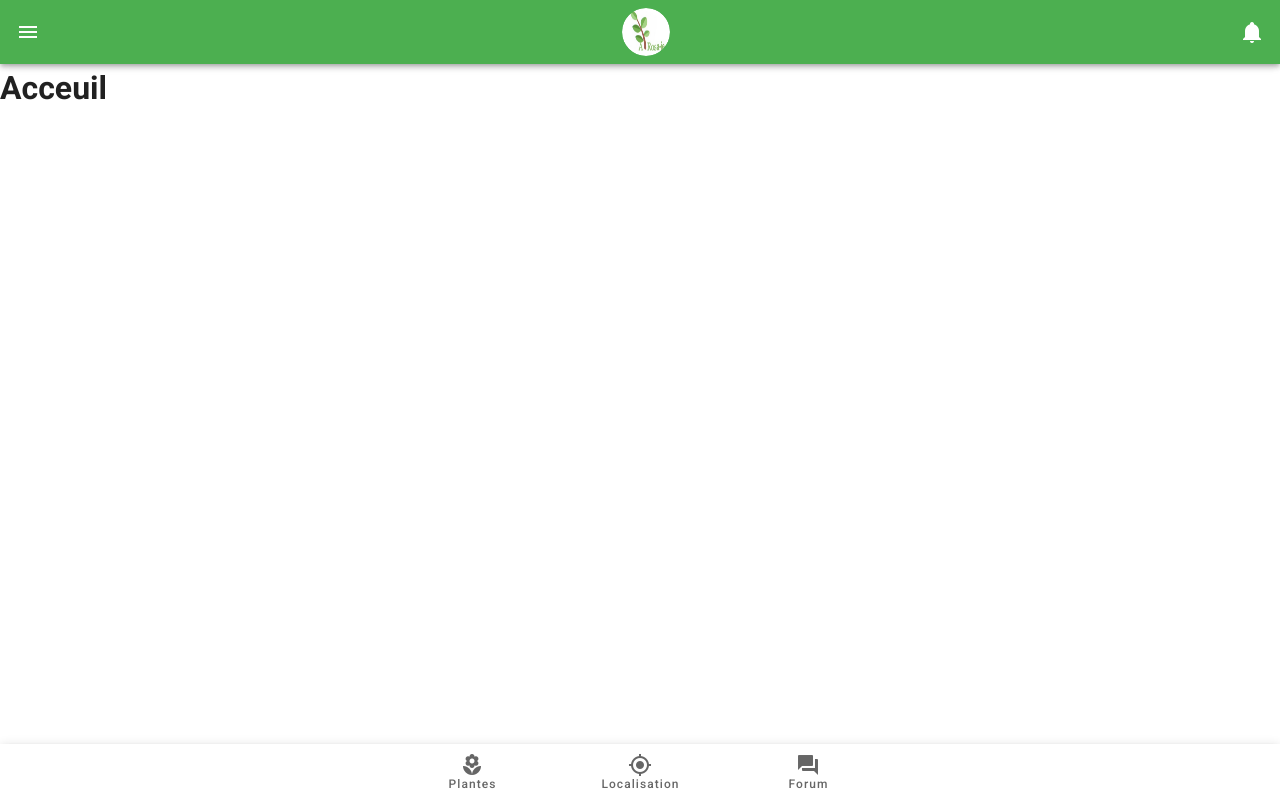
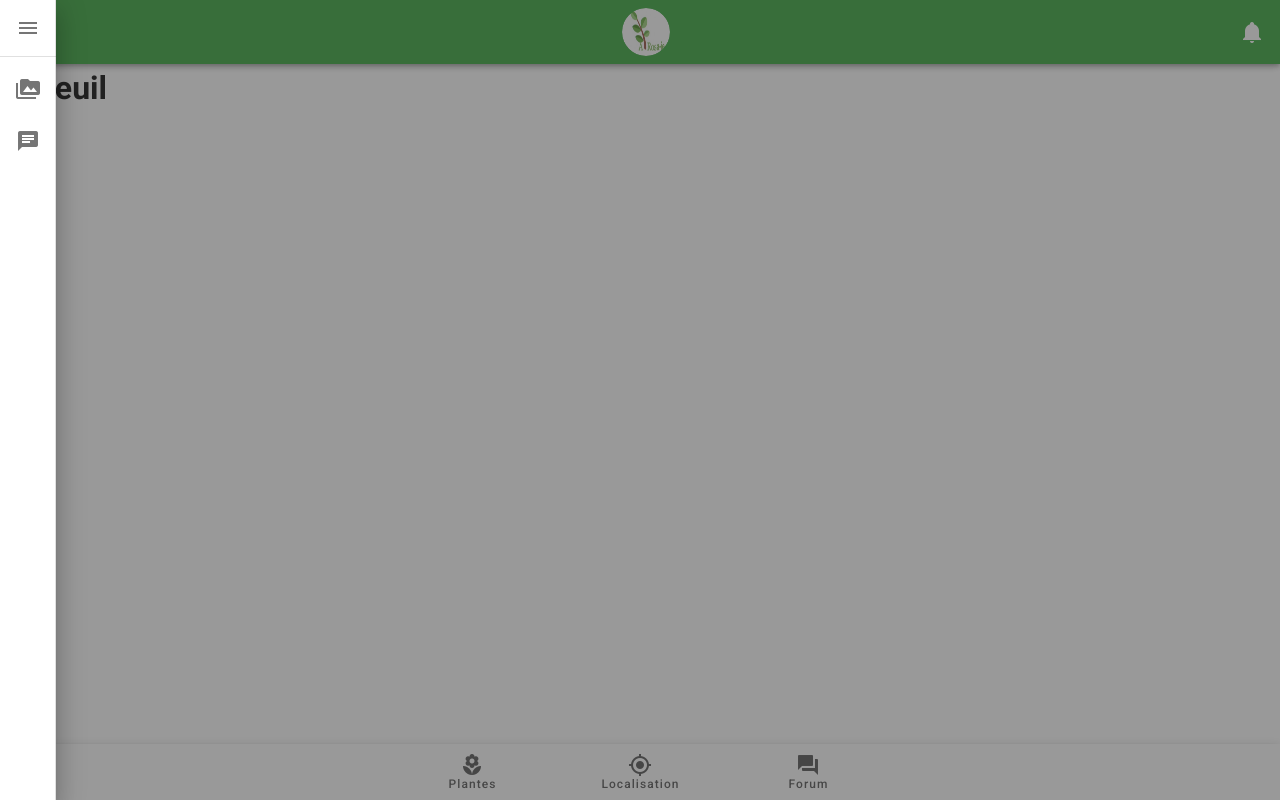
Before and after one commit to NeneAminatou/flowerapp, a Vue app: page / in a window 1280 px wide. Both pictures are taken after a click on the button 28 px from the left and 32 px from the top of the page. Built offline with nearby package versions, Linux system fonts and the light colour scheme.

Commit message:
test Navigation bar

```diff
--- a/src/App.vue
+++ b/src/App.vue
@@ -2,19 +2,9 @@
 <template>
   <v-app>
     <!-- Entete de l'application -->
-    <v-app-bar app color="secondary" dark>
-      <v-app-bar-nav-icon></v-app-bar-nav-icon>
+    <nav-bar></nav-bar>
 
 
-      <v-spacer></v-spacer>
-
-      <v-avatar>
-        <img src="@/assets/logo.png" alt="logo">
-      </v-avatar>
-
-      <v-spacer> </v-spacer>
-      <v-icon>mdi-bell</v-icon>
-    </v-app-bar>
     <!-- Fin de l'entete de l'application-->
 
     <!-- corps de la pagede l'application-->
@@ -32,8 +22,9 @@
 
 <script>
 import MybottomNavigation from './components/MybottomNavigation.vue';
+import NavBar from './components/NavBar.vue';
 export default {
-  components: { MybottomNavigation },
+  components: { MybottomNavigation, NavBar },
 
 
   data: () => ({
--- /dev/null
+++ b/src/components/NavBar.vue
@@ -0,0 +1,68 @@
+<template>
+  <div>
+    <!-- <v-navigation-drawer app width="100%">
+      <v-row class="fill-height" no-gutters>
+
+
+      </v-row>
+    </v-navigation-drawer> -->
+    <v-navigation-drawer v-model="drawer"  absolute
+      temporary mini-variant mini-variant-width="56">
+      <v-list-item class="px-2">
+        <v-list-item-avatar>
+       <v-icon @click="drawer=!drawer">mdi-menu</v-icon>
+        </v-list-item-avatar>
+      </v-list-item>
+
+      <v-divider></v-divider>
+
+      <v-list dense nav>
+        <v-list-item v-for="item in items" :key="item.title">
+          <v-list-item-action>
+            <v-icon>{{ item.icon }}</v-icon>
+          </v-list-item-action>
+
+          <v-list-item-content>
+            <v-list-item-title>{{ item.title }}</v-list-item-title>
+          </v-list-item-content>
+        </v-list-item>
+      </v-list>
+    </v-navigation-drawer>
+    <v-app-bar app color="secondary" dark>
+      <v-app-bar-nav-icon @click="drawer=!drawer"></v-app-bar-nav-icon>
+
+
+      <v-spacer></v-spacer>
+
+      <v-avatar>
+        <img src="@/assets/logo.png" alt="logo">
+      </v-avatar>
+
+      <v-spacer> </v-spacer>
+      <v-icon>mdi-bell</v-icon>
+    </v-app-bar>
+    <!---Navigation barre-->
+
+  </div>
+</template>
+
+<script>
+export default {
+  data() {
+    return {
+      drawer:false,
+      items: [
+        { title: 'Photos', icon: 'mdi-folder-multiple-image' },
+        { title: 'About', icon: 'mdi-message-text' },
+      ],
+      links: ['Home', 'Contacts', 'Settings'],
+      mini: true,
+    }
+  },
+
+}
+</script>
+
+<style>
+
+</style>
```
